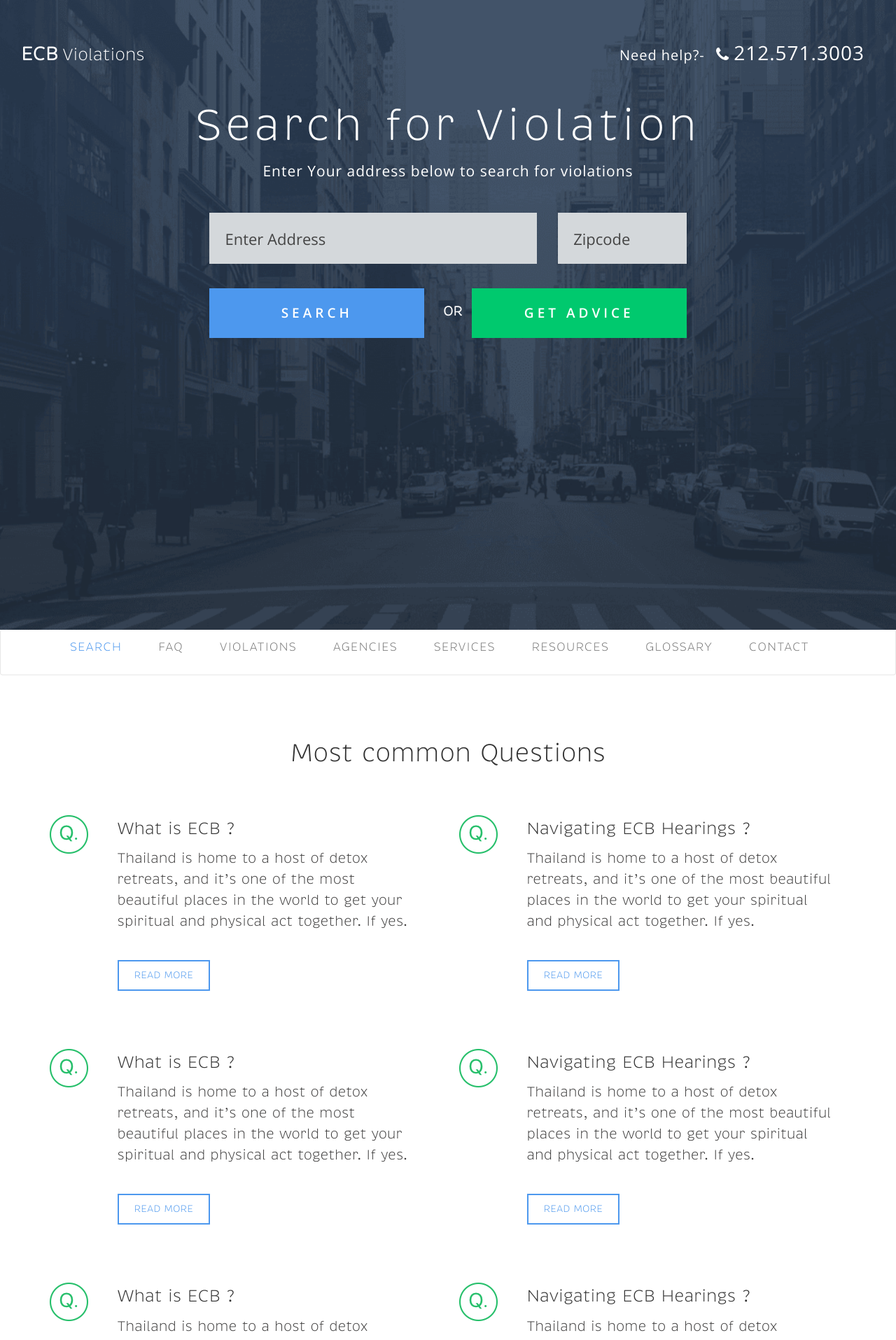
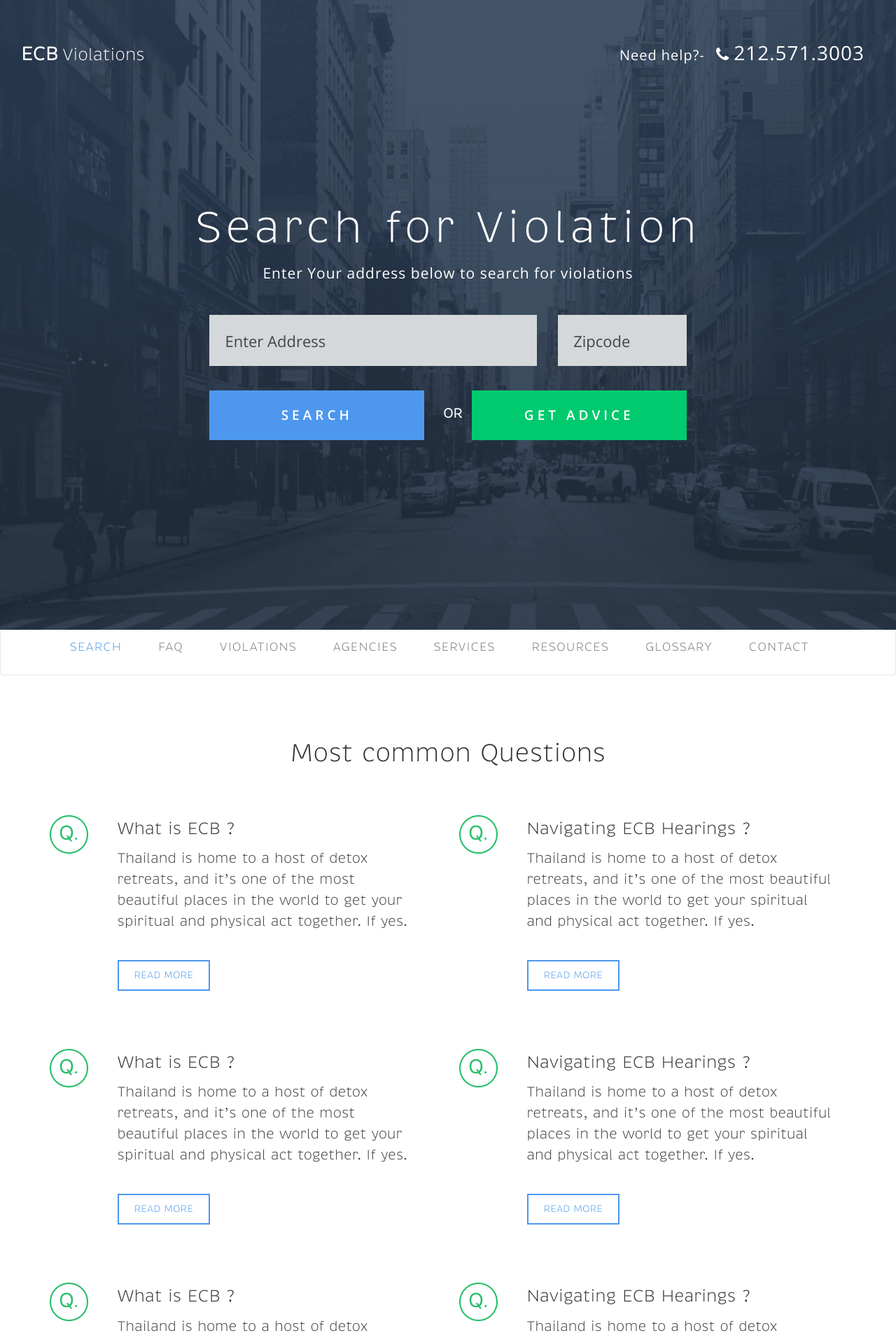
Before and after one commit to preetiksingh/digifront, a Jekyll site: the page built from index.html, in a window 1280 px wide. Shown: the top 1915 px of the page at 70% size. Built offline with Jekyll 4.4.1, drawn with Linux system fonts in a browser that asks for light colours; nearby versions of some CDN libraries.

Commit message:
Modifications

```diff
--- a/_includes/landing.html
+++ b/_includes/landing.html
@@ -1,4 +1,3 @@
-
 <section id="landing">
 	{% include header.html %}
 	<div class="vh-center">
--- a/_sass/_landing.scss
+++ b/_sass/_landing.scss
@@ -8,10 +8,10 @@
 		padding-top: 25px;
 
 		.vh-center {
-			/*position: absolute;
+			position: absolute;
 			width: 100%;
 			top: 50%;
-			transform: translateY(-50%);*/
+			transform: translateY(-50%);
 
 
 
@@ -104,11 +104,9 @@
 
 			}
 			.vh-center {
-				/*position: absolute;
-				top: 20%;
-				transform: translateY(0%);*/
-
-
+				position: static;
+				top: 0;
+				transform: translateY(0%);
 
 				h1{
 					font-size: 48px;
```
